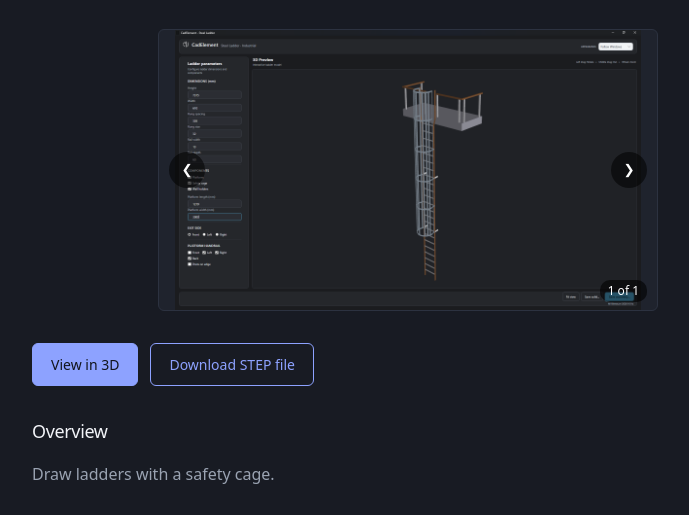
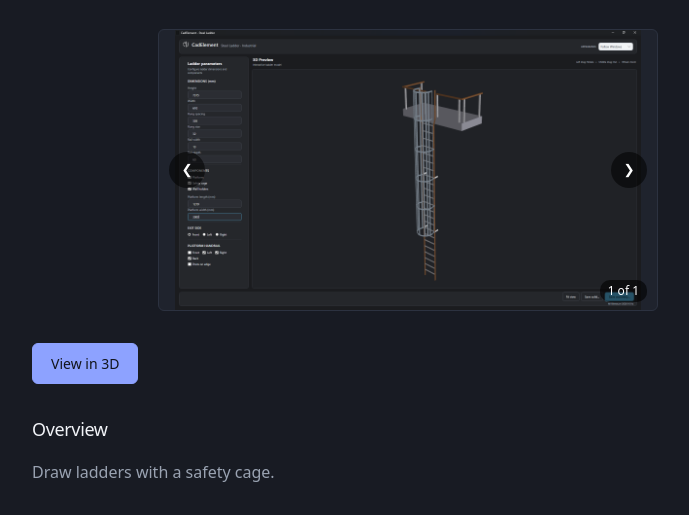
Before and after one commit to MichelVilleneuve/CadElement, a plain HTML site: page projects/CadElement.Ladders/index.html in a window 1280 px wide. Shown: the part 213-728 px from the top of the page, without its empty margins (232-921 px from the left). Drawn offline with Linux system fonts and the light colour scheme.

Commit message:
Publish CadElement.Ladders

```diff
--- a/projects/CadElement.Ladders/index.html
+++ b/projects/CadElement.Ladders/index.html
@@ -42,7 +42,6 @@
         <div style="margin: 2rem 0;">
             <div style="display: flex; flex-wrap: wrap; gap: 12px;">
                 <button id="view3dBtn" style="padding: 10px 18px; border-radius: 6px; border: 1px solid var(--accent, #185FA5); font-size: 14px; font-weight: 500; text-decoration: none; cursor: pointer; font-family: inherit; background: var(--accent, #185FA5); color: var(--on-accent, #fff);">View in 3D</button>
-                <a href="ladder.asm.step" download style="padding: 10px 18px; border-radius: 6px; border: 1px solid var(--accent, #185FA5); font-size: 14px; font-weight: 500; text-decoration: none; cursor: pointer; font-family: inherit; background: transparent; color: var(--accent, #185FA5);">Download STEP file</a>
             </div>
             <div id="viewer3d" hidden></div>
         </div>
```
